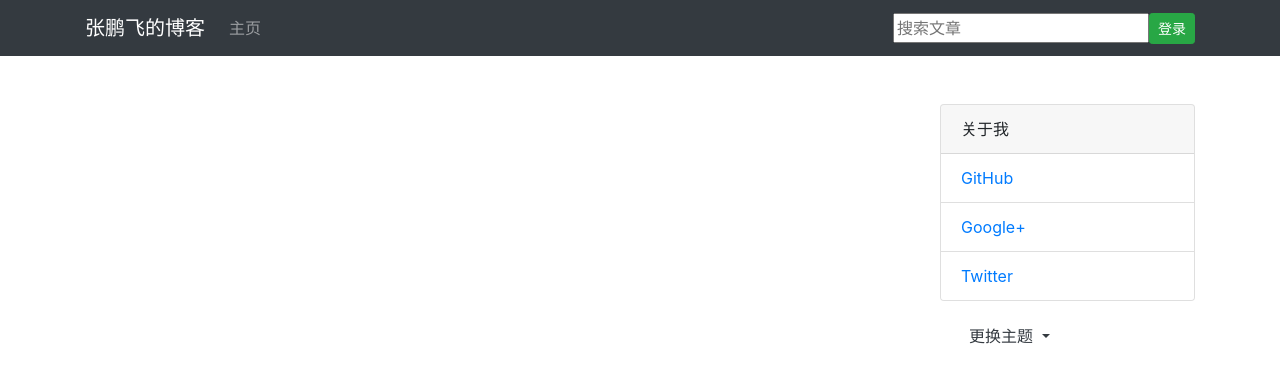
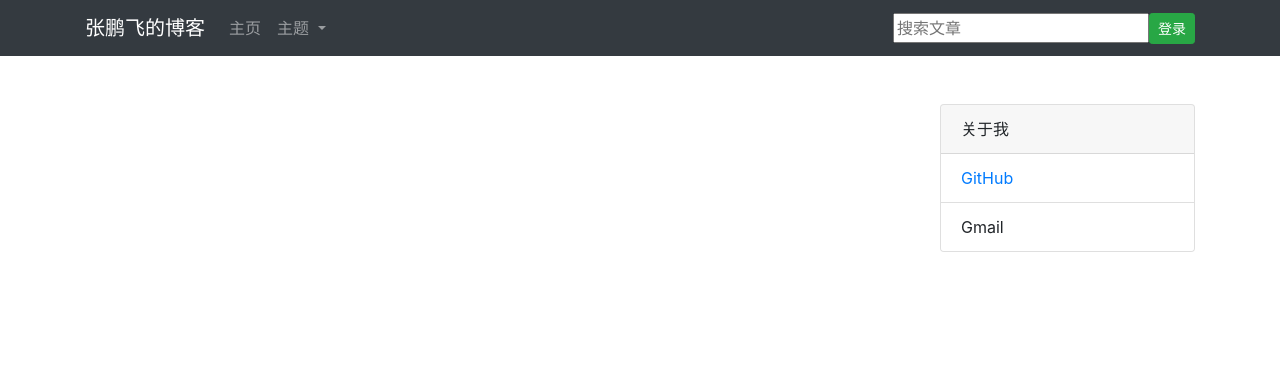
Before and after one commit to gaogep/realblog, a Flask app: page / in a window 1280 px wide. Shown: the top 383 px of the page. Run offline with Flask 2, Linux system fonts and the light colour scheme; data that the repository does not hold is empty; some libraries are stand-ins or nearby versions.

Commit message:
前端界面修正(1)

```diff
--- a/app/blueprints/admin.py
+++ b/app/blueprints/admin.py
@@ -38,7 +38,7 @@ def new_post():
         db.session.commit()
         flash('发布成功', 'success')
         return redirect(url_for('main.show_post', post_id=post.id))
-    return render_template('main/editor.html', form=form)
+    return render_template('main/mk_editor.html', form=form)
 
 
 @admin_bp.route('/post/edit/<int:post_id>', methods=['GET', 'POST'])
--- a/app/blueprints/main.py
+++ b/app/blueprints/main.py
@@ -77,7 +77,7 @@ def delete_comment(comment_id):
 def reply_comment(comment_id):
     comment = Comment.query.get_or_404(comment_id)
     return redirect(
-        url_for('.show_post', post_id=comment.post_id, reply=comment_id, author=comment.author) + '#comment-form')
+        url_for('main.show_post', post_id=comment.post_id, reply=comment_id, author=comment.author) + '#comment-form')
 
 
 @main_bp.route('/change-theme/<theme_name>')
--- a/app/templates/base.html
+++ b/app/templates/base.html
@@ -32,6 +32,19 @@
                             <a class="nav-link" href="{{ url_for('admin.manage_post') }}">管理</a>
                         </li>
                     {% endif %}
+                    <li class="nav-item dropdown">
+                        <a class="nav-link dropdown-toggle" href="#" id="navbardrop" data-toggle="dropdown">
+                            主题
+                        </a>
+                        <div class="dropdown-menu">
+                            <a class="dropdown-item" href="{{ url_for('main.change_theme', theme_name='bootstrap', next=request.full_path) }}">
+                                default
+                            </a>
+                            <a class="dropdown-item" href="{{ url_for('main.change_theme', theme_name='lumen', next=request.full_path) }}">
+                                lumen
+                            </a>
+                        </div>
+                    </li>
                 </ul>
                 <form  method="get" action="{{ url_for('main.search') }}">
                     <div class="form-inline">
@@ -65,6 +78,11 @@
     <script type="text/javascript" src="{{ url_for('static', filename='js/popper.min.js') }}"></script>
     <script type="text/javascript" src="{{ url_for('static', filename='js/bootstrap.min.js') }}"></script>
     {{ moment.include_moment(local_js=url_for('static', filename='js/moment-with-locales.min.js')) }}
+    <script>
+        $(document).ready(function() {
+            $('[data-toggle="popover"]').popover();
+        });
+    </script>
 {% endblock scripts %}
 {{ moment.locale('zh-cn') }}
 </body>
--- a/app/templates/main/sidebar.html
+++ b/app/templates/main/sidebar.html
@@ -28,26 +28,10 @@
     <div class="card-header">关于我</div>
     <ul class="list-group list-group-flush">
         <li class="list-group-item d-flex justify-content-between align-items-center">
-                <a class="connection" href=#>GitHub</a>
+            <a class="connection" href="https://github.com/">GitHub</a>
         </li>
         <li class="list-group-item d-flex justify-content-between align-items-center">
-                <a class="connection" href=#>Google+</a>
-            </li>
-            <li class="list-group-item d-flex justify-content-between align-items-center">
-                <a class="connection" href=#>Twitter</a>
+            <a data-toggle="popover" data-placement="right" data-content="plldhdb@gmail.com">Gmail</a>
         </li>
     </ul>
 </div>
-<div class="dropdown mt-3 ml-3">
-    <button class="btn btn-link dropdown-toggle text-dark" data-toggle="dropdown">
-        更换主题
-    </button>
-    <div class="dropdown-menu">
-        <a class="dropdown-item" href="{{ url_for('main.change_theme', theme_name='bootstrap', next=request.full_path) }}">
-            默认
-        </a>
-        <a class="dropdown-item" href="{{ url_for('main.change_theme', theme_name='lumen', next=request.full_path) }}">
-            Lumen
-        </a>
-    </div>
-</div>
```
Also changed, not shown: app/templates/main/mk_editor.html (added, +27 -0 lines). Lines whose indentation alone changed are shown as unchanged.
